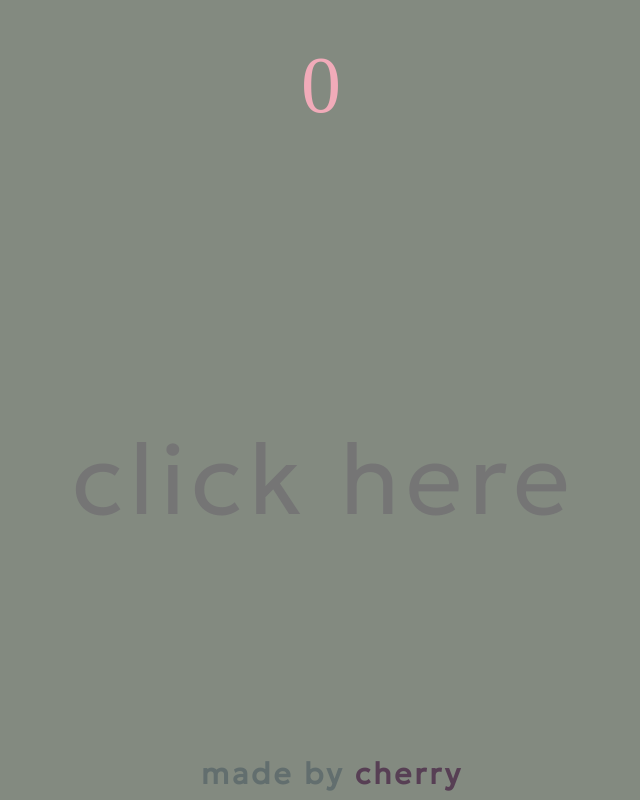
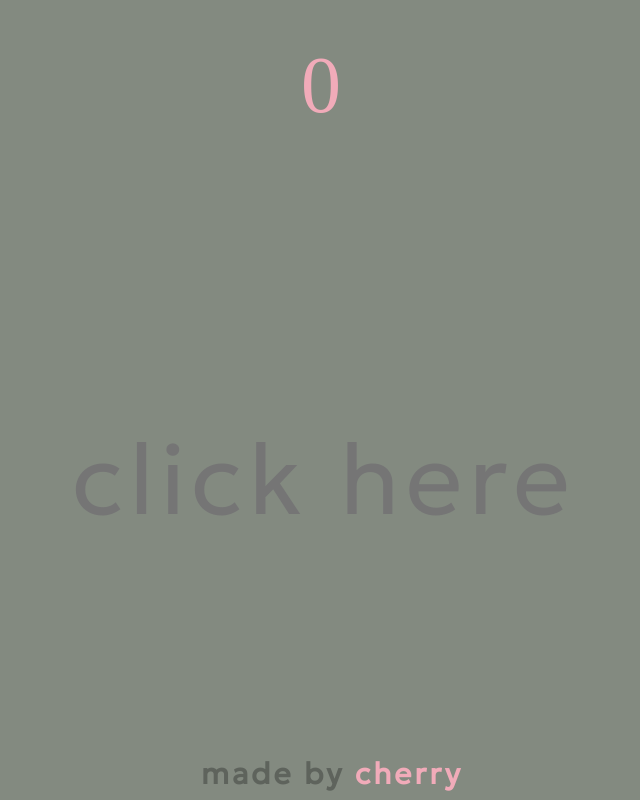
Before and after one commit to cherryceri/jstype, a plain HTML site: page index.html in a window 1280 px wide. Shown: the top 800 px of the page, without its empty margins (316-956 px from the left). Drawn offline with Linux system fonts and the light colour scheme; a web font is replaced by a local one.

Commit message:
Updated colour

```diff
--- a/style.css
+++ b/style.css
@@ -1,10 +1,9 @@
 :root {
   --text: #393D47;
-  --fade: #626E6E;
+  --fade: #5E635C;
   --blush: #f1abb9;
   --back: #838A80;
   --done: #A7B0A4;
-  --cherry: #573F54;
 }
 
 body {
@@ -88,7 +87,7 @@ body {
 }
 
 #cherry {
-  color: var(--cherry);
+  color: var(--blush);
 }
 
 #footer {
```
